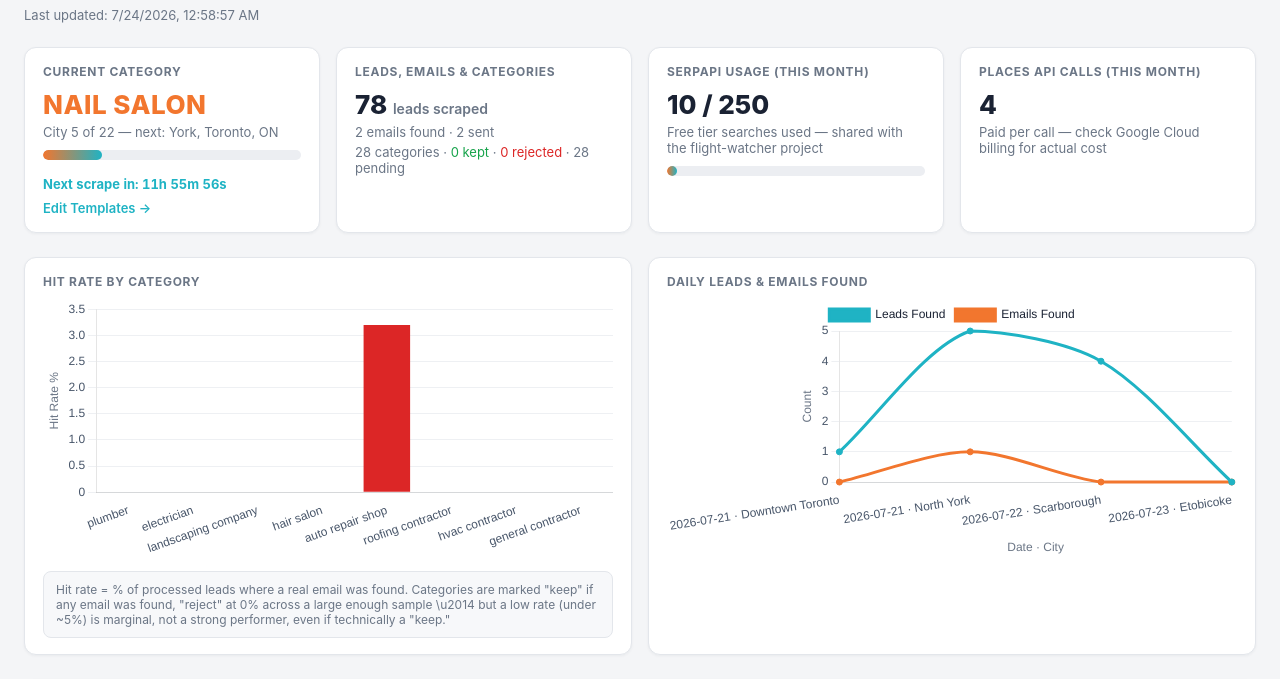
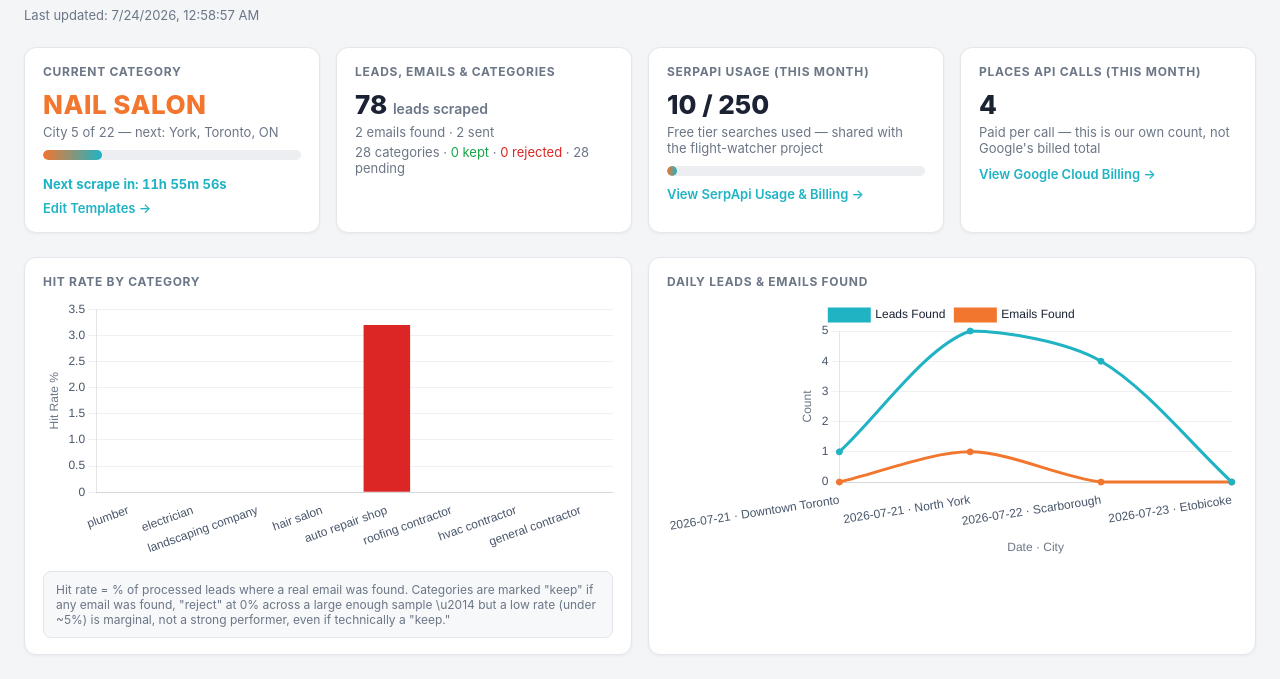
Before and after one commit to ZeroTouchAI/outreach-lead-scraper, a website: page index.html in a window 1280 px wide. Shown: the part 68-747 px from the top of the page. Drawn offline with nearby package versions, Linux system fonts and the light colour scheme.

Commit message:
feat: add direct links to SerpApi dashboard and Google Cloud billing report

```diff
--- a/index.html
+++ b/index.html
@@ -172,10 +172,12 @@ function renderStatusCards(data) {
       <div class="big-stat">${usage.thisMonth.serpApiCalls} / ${usage.serpApiFreeTierLimit}</div>
       <div class="stat-sub">Free tier searches used \u2014 shared with the flight-watcher project</div>
       <div class="progress-bar"><div class="progress-fill" style="width:${serpPct}%; background:${serpPct > 80 ? "var(--bad)" : "linear-gradient(90deg, var(--orange), var(--cyan))"}"></div></div>
+      <a class="templates-link" href="https://serpapi.com/dashboard" target="_blank" rel="noopener" style="display:inline-block; margin-top:10px;">View SerpApi Usage &amp; Billing &rarr;</a>
     </div>
     <div class="card"><h2>Places API Calls (This Month)</h2>
       <div class="big-stat">${usage.thisMonth.placesApiCalls}</div>
-      <div class="stat-sub">Paid per call \u2014 check Google Cloud billing for actual cost</div>
+      <div class="stat-sub">Paid per call \u2014 this is our own count, not Google's billed total</div>
+      <a class="templates-link" href="https://console.cloud.google.com/billing/reports?project=362575264768" target="_blank" rel="noopener" style="display:inline-block; margin-top:10px;">View Google Cloud Billing &rarr;</a>
     </div>
   `;
   startCountdown();
```
